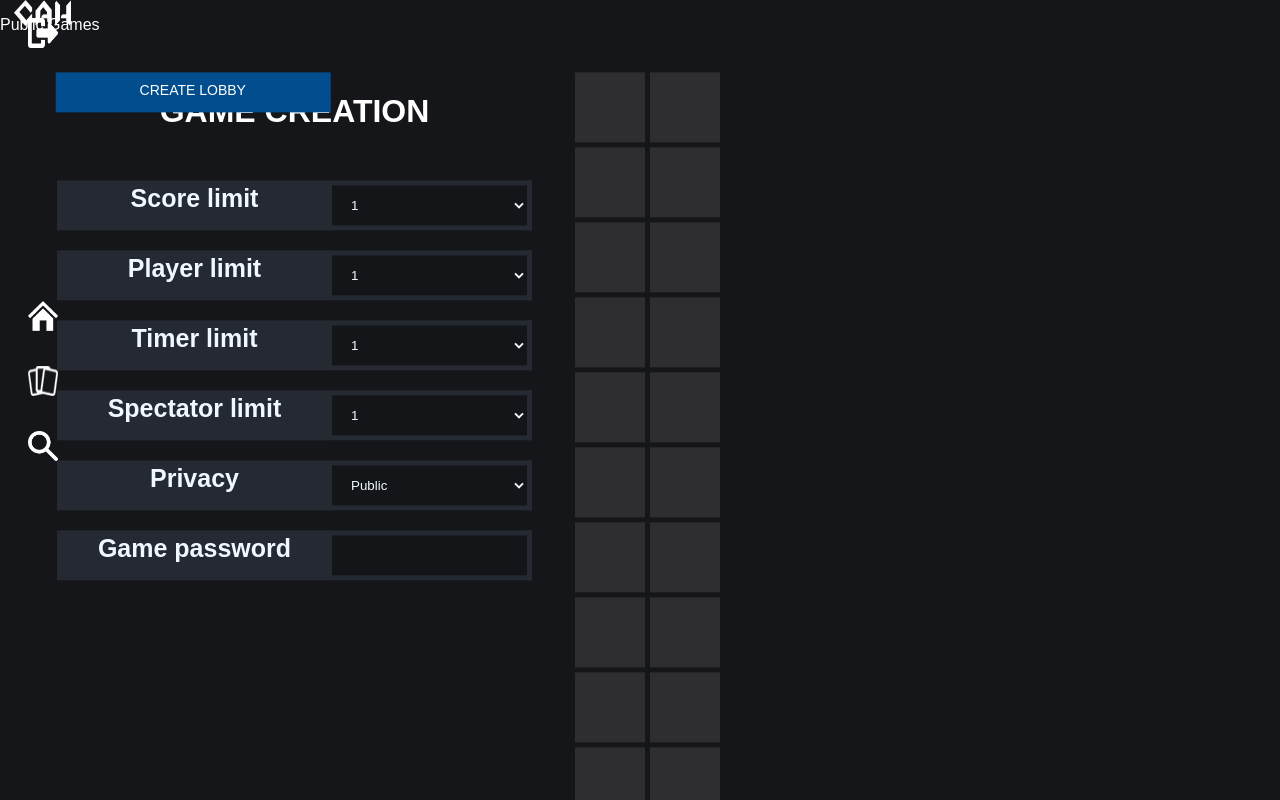
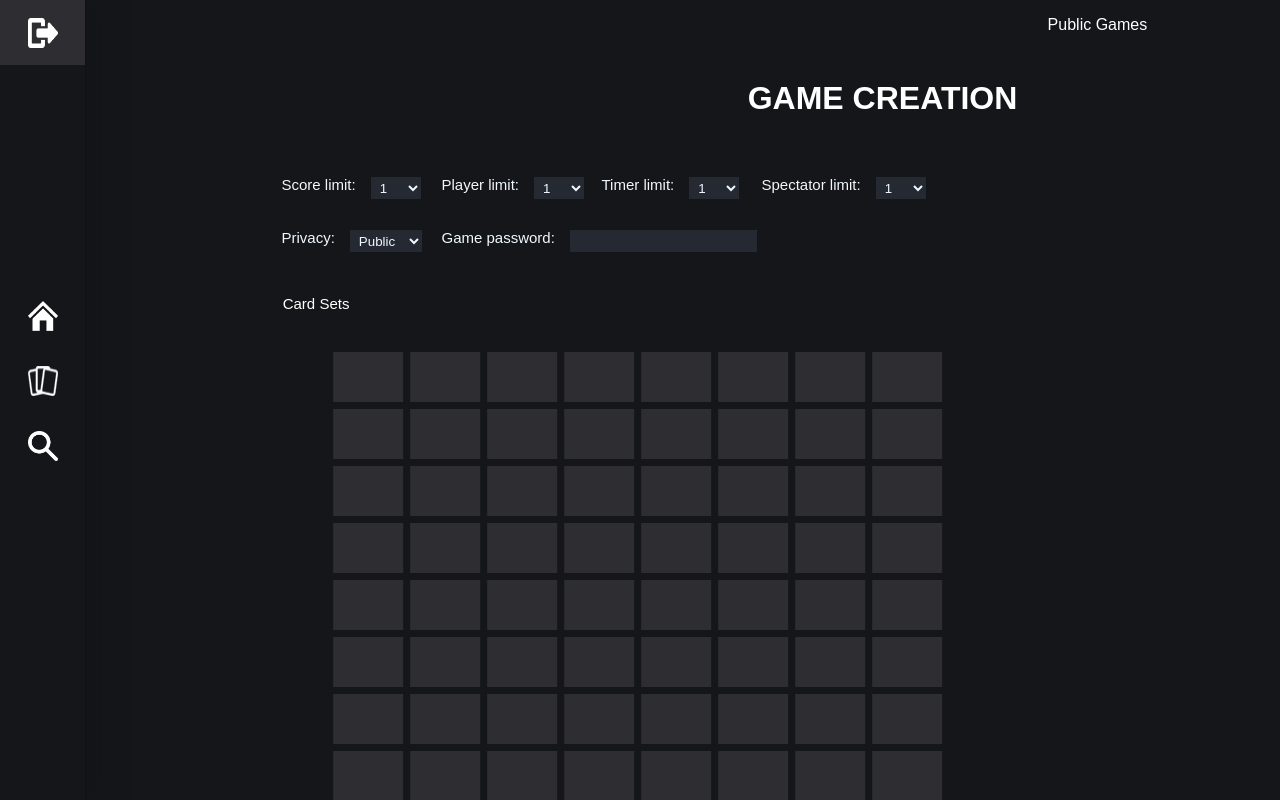
Before and after one commit to LostAtlas/Cafoe, a React app in the folder LostAtlasCAH.React/: page /NewGame in a window 1280 px wide. Built offline with nearby package versions, Linux system fonts and the light colour scheme; the HTML template or start-up script is replaced by a standard one.

Commit message:
updates to routes, css, and game creation page

```diff
--- a/LostAtlasCAH.React/src/shared/components/Content.js
+++ b/LostAtlasCAH.React/src/shared/components/Content.js
@@ -14,10 +14,10 @@ class Content extends Component {
           <Switch>
               <Route path="/" component={UserLogin} exact />
               <Route path="/Dashboard" component={About} />
-              <Route path="/Game" component={About} />
+              <Route path="/Game" component={Contact} />
               <Route path="/NewGame" component={GameCreation} />
               <Route path="/Search" component={Profile} />
-              <Route path="/Logout" component={Contact} />
+              <Route path="/Logout" component={UserLogin} />
           </Switch>
         </div>
     );
--- a/LostAtlasCAH.React/src/shared/components/GameSettings.js
+++ b/LostAtlasCAH.React/src/shared/components/GameSettings.js
@@ -65,6 +65,7 @@ class GameSettings extends Component {
             {optionsList}
         </div>
         <div id="set2">
+          <h2>Card Sets</h2>
           <div className="Container" dangerouslySetInnerHTML={{__html:
           cardPackString}}></div>
         </div>
--- a/LostAtlasCAH.React/src/shared/components/Navigation.js
+++ b/LostAtlasCAH.React/src/shared/components/Navigation.js
@@ -21,7 +21,7 @@ class Navigation extends Component {
           </NavLink>
         </div>
         <div id="log">
-          <NavLink to="/logout">
+          <NavLink to="/">
           <img src={require("../images/logoutIcon.png")} alt="Logout"/>
           </NavLink>
         </div>
--- a/LostAtlasCAH.React/src/shared/components/Option.js
+++ b/LostAtlasCAH.React/src/shared/components/Option.js
@@ -19,7 +19,7 @@ class Option extends Component {
 
     return (
       <div className="SettingOptions">
-        <h2>{this.props.data.title}</h2>
+        <h2>{this.props.data.title}:</h2>
         <div className="Container" dangerouslySetInnerHTML={{__html:
         selection}}></div>
 
--- a/LostAtlasCAH.React/src/shared/css/style.css
+++ b/LostAtlasCAH.React/src/shared/css/style.css
@@ -7,6 +7,7 @@ body{
     background-color: #151619;
     color: white;
     font-family: 'Oswald', sans-serif;
+    background-image: linear-gradient(55deg,rgba(27, 29, 34,1), rgba(255,0,0,0), rgba(27, 29, 34,1));
 }
 
 /*
@@ -21,7 +22,8 @@ body{
     left: 0;
     width: 85px;
     height: 100vh;
-    box-sizing: border-box;
+    box-shadow: 15px 0px 20px rgba(19,21,25, 1);
+    border-right: solid 1px rgba(0,0,0, .2);
 }
 
 #nav a{
@@ -89,6 +91,7 @@ a{
     left: 85;
     width: calc(100vw - 85px);
     height: 100vh;
+    overflow-y:scroll;
 }
 
 .Content h1{
@@ -186,46 +189,55 @@ a{
 *
 */
 
+
 #settings{
-    position: absolute;
-    text-align: center;
-    top: 50%;
-    left: calc(50% - 180px);
-    transform: translate(-62%, -62%);
-    width: 900px;
+    margin: auto;
+    max-width:662px;
 }
 
+#settings h1{
+    position: relative;
+    left: 50%;
+    width: 300px;
+    padding-bottom: 10px;
+    transform: translate(45%, 0%);
+    margin-top: 80px;
+}
+
+.SettingOptions {
+    display: inline-block;
+    min-width: 160px;
+    margin: 0;
+}
 .SettingOptions *{
-    display: inline-block;
+    float: left;
     margin: 0;
 }
 
 .SettingOptions h2, .SettingOptions select, .SettingOptions input{
     color:aliceblue;
-    width: 275px;
-    background-color: #252932;
-    margin-bottom: 20px;
-    height: 50px;
+    margin-bottom: 25px;
+    height: 25px;
     box-sizing: border-box;
-    padding: 0px 15px;
+    padding: 0px 5px;
     vertical-align:top;
 
 }
 
 .SettingOptions h2 {
-    font-size: 25px;
+    font-size: 15px;
+    font-weight: 100;
+    font-family: 'Oswald', sans-serif;
     padding-top: 4px;
+    padding: 0px 15px;
+    margin-top: -1px;
 }
 
 .SettingOptions select, .SettingOptions input{
-    border: solid 5px #252932;
-    border-left: none;
-    background-color: #131519;
-    width: 200px;
-}
-
-#set1, #set2{
-    display: inline-block;
+    border: none;
+    background-color: #252932;
+    min-width: 50px;
+    height: 22px;
 }
 
 #set1 h1{
@@ -235,41 +247,45 @@ a{
 
 .CardPack{
     width: 70px;
-    height: 70px;
-    margin-right: 5px;
-    margin-bottom: 5px;
+    height: 50px;
+    margin-right: 7px;
+    margin-bottom: 7px;
     background-color: #2e2e32;
     float: left;
 }
 
-#set1{
+#set2{
+   height: 550px;
     position: relative;
-    height: 100%;
-    width: 500px;
-    margin-right: 30px;
+    left: 50%;
+    transform: translate(-40%, 0%);
+
 }
 
-#set2{
-    position: absolute;
-    height: 100%;
-    width: fit-content;
-    display: inline-block;
-    margin-top: 118;
+#set2 h2{
+    font-size: 15px;
+    font-weight: 100;
+    margin-left: -50px;
+    margin-bottom: 40px;
+
 }
 
 #startNewGame{
     background-color: #014d8e;
     height: 40px;
     font-size: 14px;
-    width: 275px;
+    width: 200px;
     box-sizing: border-box;
-    padding-top: 10px;
-    display: inline-block;
-    margin: 0;
-    position: absolute;
-    bottom: -60;
-    left: calc(50% - 180px);
-    transform: translate(-27%, 0%);
+    padding: 10px 15px;
+    text-align: center;
+    float: right;
+    margin-right: -16px;
+}
+
+#contentNav a p{
+    float: right;
+    margin-right: 4%;
+    margin-top: 40;
 }
 
 /*
```
Also changed, not shown: LostAtlasCAH.React/public/bundle.min.js, LostAtlasCAH.React/server.min.js.
